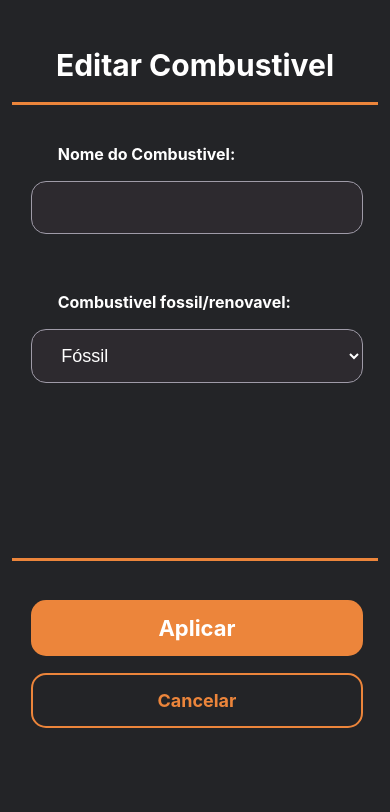
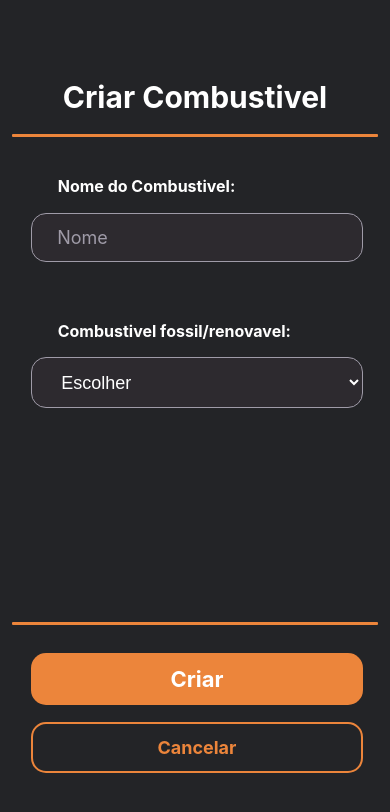
Before and after one commit to LoboMars/PitBox, a React Native app in the folder T22/: screen / in a window 390 px wide. Shown: the top 812 px of the page. Built offline with nearby package versions, Linux system fonts and the light colour scheme; no server answers; the database is empty.

Commit message:
picker criarcombus dar npm i

```diff
--- a/T22/App.jsx
+++ b/T22/App.jsx
@@ -42,7 +42,7 @@ export default function App() {
   return (
     <View style={styles.container}>
 
-      <EditarCombustivel/>
+      <CriarCombustivel/>
 
       <StatusBar style="auto" />
     </View>
--- a/T22/View/AdminCriarCombustivel.jsx
+++ b/T22/View/AdminCriarCombustivel.jsx
@@ -13,6 +13,7 @@ import {
 } from "react-native";
 import { collection, addDoc } from "firebase/firestore";
 import { db } from "../firebase.config";
+import { Picker } from '@react-native-picker/picker';
 
 export default function CriarCombustivel() {
   const [nome, setNome] = useState("");
@@ -69,13 +70,14 @@ export default function CriarCombustivel() {
       </View>
 
       <View style={styles.textBoxContainer}>
-        <TextInput
-          style={styles.TextBox}
-          placeholder="-Escolher-"
-          placeholderTextColor="#9F9BA8"
-          value={tipo}
-          onChangeText={setTipo}
-        />
+      <Picker
+      selectedValue={tipo}
+      style={styles.TextBox}
+      onValueChange={(itemValue) => setTipo(itemValue)}>
+      <Picker.Item label="Escolher"value=""/>
+      <Picker.Item label="Fóssil" value="fossil" />
+      <Picker.Item label="Renovável" value="renovavel" />
+     </Picker>
       </View>
 
       <View style={{ marginTop: "55%" }} />
```
